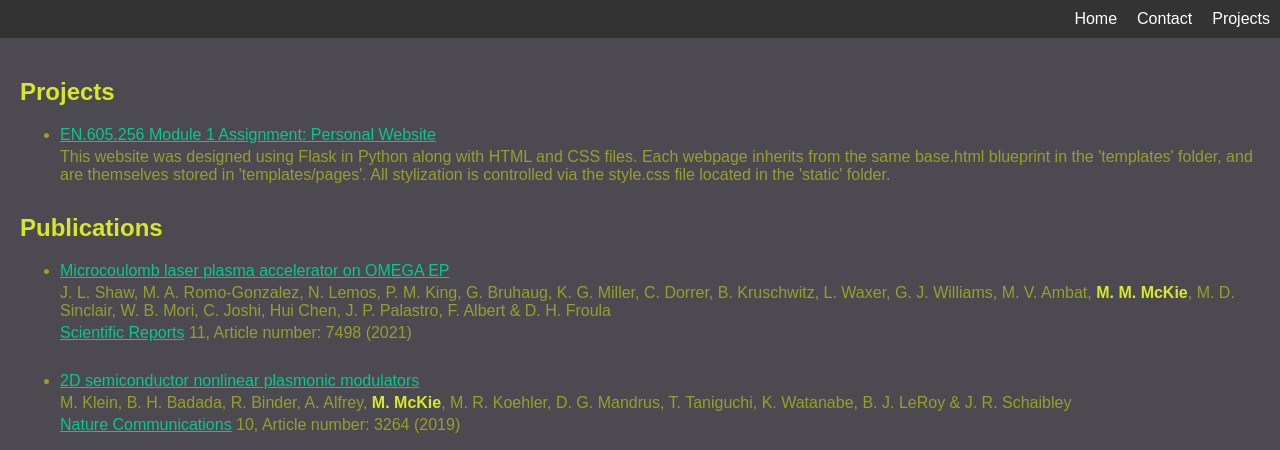
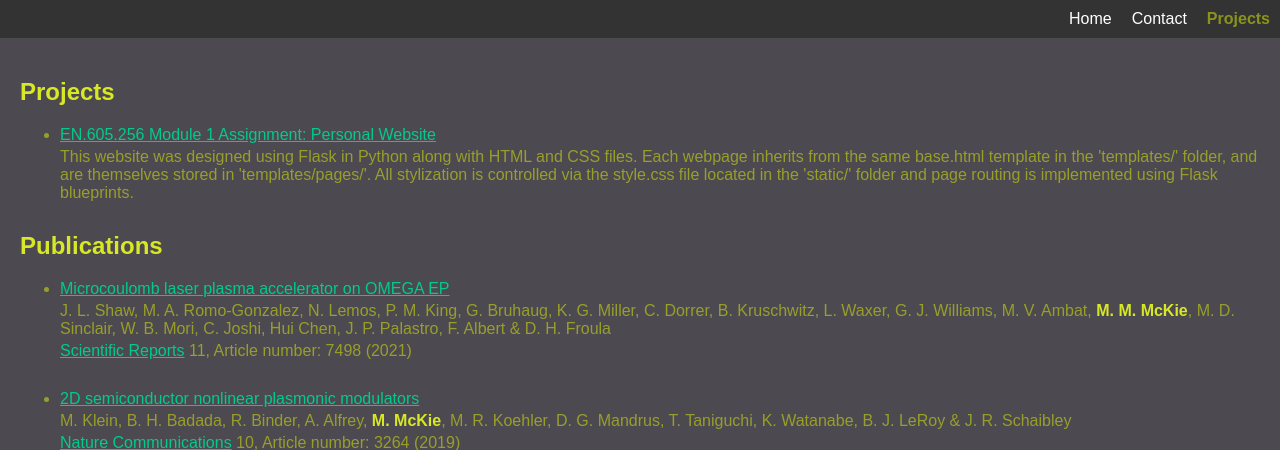
Before and after one commit to mmmckie/jhu_software_concepts, a Flask app: page /projects in a window 1280 px wide. Shown: the top 450 px of the page. Run offline with Flask 3, Linux system fonts and the light colour scheme.

Commit message:
Edited bio and project description content, added navbar highlighting.

```diff
--- a/module_1/board/pages.py
+++ b/module_1/board/pages.py
@@ -4,12 +4,12 @@ bp = Blueprint("pages", __name__)
 
 @bp.route("/")
 def home():
-    return render_template("pages/home.html")
+    return render_template("pages/home.html", active = 'home')
 
 @bp.route("/contact")
 def contact():
-    return render_template("pages/contact.html")
+    return render_template("pages/contact.html", active = 'contact')
 
 @bp.route("/projects")
 def projects():
-    return render_template("pages/projects.html")
+    return render_template("pages/projects.html", active = 'projects')
--- a/module_1/board/templates/pages/projects.html
+++ b/module_1/board/templates/pages/projects.html
@@ -4,7 +4,11 @@
 <h2>Projects</h2>
 <ul>
     <li><a href="https://github.com/mmmckie/jhu_software_concepts/tree/main/module_1">EN.605.256 Module 1 Assignment: Personal Website</a>
-      <p>This website was designed using Flask in Python along with HTML and CSS files. Each webpage inherits from the same base.html blueprint in the 'templates' folder, and are themselves stored in 'templates/pages'. All stylization is controlled via the style.css file located in the 'static' folder.
+      <p>This website was designed using Flask in Python along with HTML and CSS files.
+        Each webpage inherits from the same base.html template in the 'templates/' folder,
+        and are themselves stored in 'templates/pages/'. All stylization is controlled
+        via the style.css file located in the 'static/' folder and page routing is
+        implemented using Flask blueprints.
       </p>
 
 </ul>
```
Also changed, not shown: module_1/board/templates/pages/home.html (+6 -6 lines).
